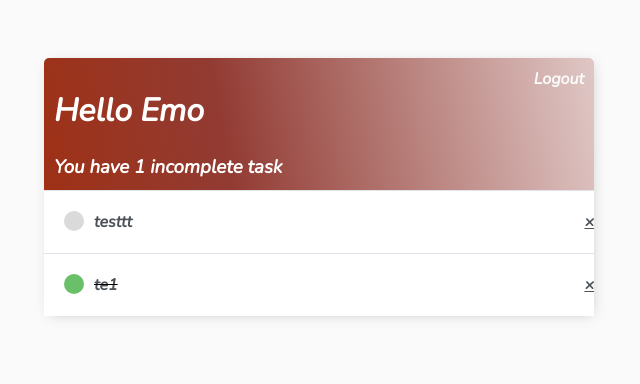
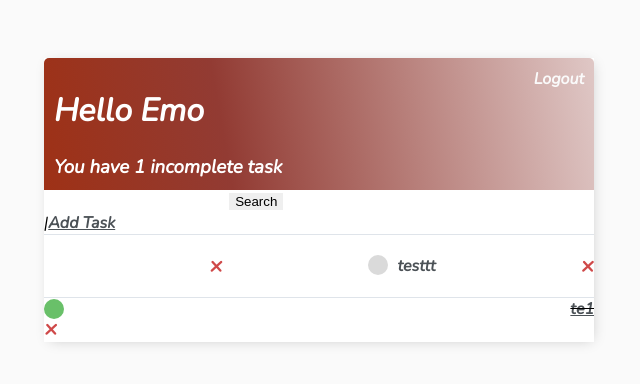
Before and after one commit to emilianstoyanov/Django-To-Do-List-App, a Django app: page / in a window 1280 px wide. Shown: the top 384 px of the page, without its empty margins (321-961 px from the left). Run offline with Django 4.2, Linux system fonts and the light colour scheme; a user stored in the database is signed in; data comes from the database, SQL or seed files in the repository.

Commit message:
update main

```diff
--- a/todo_list/base/templates/base/main.html
+++ b/todo_list/base/templates/base/main.html
@@ -96,6 +96,43 @@
                 background-color: rgb(218, 218, 218);
                 border-radius: 50%;
             }
+
+            .delete-link {
+                text-decoration: none;
+                font-weight: 900;
+                color: #cf4949;
+                font-size: 22px;
+                line-height: 0;
+                padding: 20px 0px;
+            }
+
+            .delete-link {
+                text-decoration: none;
+                font-weight: 900;
+                color: #cf4949;
+                font-size: 22px;
+                line-height: 0;
+                padding: 20px 0px;
+            }
+
+            .handle:after,
+            .handle:before {
+                display: block;
+                content: "";
+            }
+
+            .dropArea {
+                background-color: #f1f2f6;
+                color: black;
+                border: #ced6e0 1px solid;
+            }
+
+            .selectedTask {
+                opacity: 0.6;
+            }
+
+
+
         </style>
     </head>
 
--- a/todo_list/base/templates/base/task_list.html
+++ b/todo_list/base/templates/base/task_list.html
@@ -1,42 +1,56 @@
-{% extends 'base/main.html' %}
-{% block content %}
+{% extends 'base/main.html' %} {% block content %}
 
 
 <div class="header-bar">
     <div>
         <h1>Hello {{request.user|title}}</h1>
-        <h3 style="margin:0">You have <i>{{count}}</i> incomplete task{{ count|pluralize:'s' }}</h3>
+        <h3 style="margin:0">You have <i>{{count}}</i> incomplete task{{ count|pluralize:"s" }}</h3>
     </div>
 
     {% if request.user.is_authenticated %}
-    <a href="{% url 'logout' %}">Logout</a>
-    {% else %}
-    <a href="{% url 'login' %}">Login</a>
-    {% endif %}
+    <a href="{% url 'logout' %}">Logout</a> {% else %}
+    <a href="{% url 'login' %}">Login</a> {% endif %}
 </div>
 
 
-<!-- <form method="GET">
+<div id="search-add-wrapper">
+<form method="GET">
     <input type="text" name="search-area" value="{{search_input}}">
     <input type="submit" value="Search">
-</form> -->
+</form>
+
+
+
+</div>
+
+|<a href="{% url 'task-create' %}">Add Task</a>
 
 <div class="task-items-wrapper">
     {% for task in tasks %}
+
+
+
+
+
+
+
     <div class="task-wrapper">
         {% if task.complete %}
+        <div class="task-complete-icon"></div>
+        <i><s><a href="{% url 'task-update' task.id %}">{{task}}</a></s></i> {% else %}
+
         <div class="task-title">
-            <div class="task-complete-icon"></div>
-            <i><s><a href="{% url 'task-update' task.id %}">{{task}}</a></s></i>
+
+
         </div>
         <a class='delete-link' href="{% url 'task-delete' task.id %}">&#215;</a>
-        {% else %}
+
         <div class="task-title">
             <div class="task-incomplete-icon"></div>
-            <a href="{% url 'task-update' task.id %}">{{task}}</a>
+            <a href="{% url 'task-update' task.id %}">{{task}}</a> {% endif %}
         </div>
         <a class='delete-link' href="{% url 'task-delete' task.id %}">&#215;</a>
-        {% endif %}
+
 
     </div>
 
```
